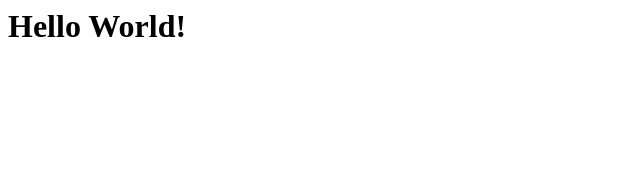
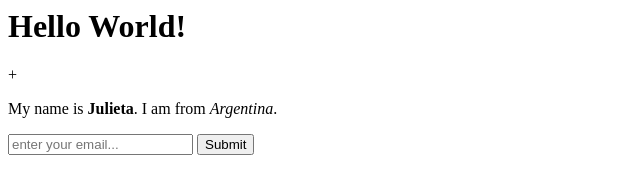
Before and after one commit to Julieta-Sanguedolce/html-hello-world, a plain HTML site: page index.html in a window 1280 px wide. Shown: the whole page, without its empty margins (0-640 px from the left). Drawn offline with Linux system fonts and the light colour scheme.

Commit message:
added some flavor

```diff
--- a/index.html
+++ b/index.html
@@ -1 +1,4 @@
 <h1>Hello World!</h1>
++<p>My name is <b>Julieta</b>. I am from <i>Argentina</i>.</p>
+<input type="text" placeholder="enter your email...">
+<button>Submit</button>
```
